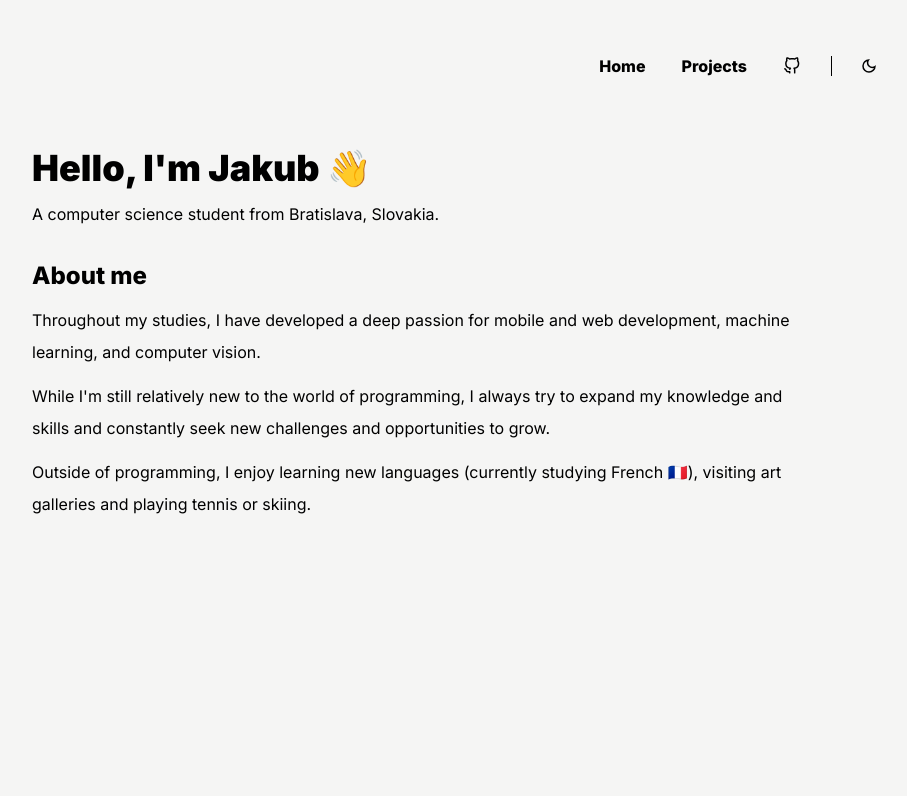
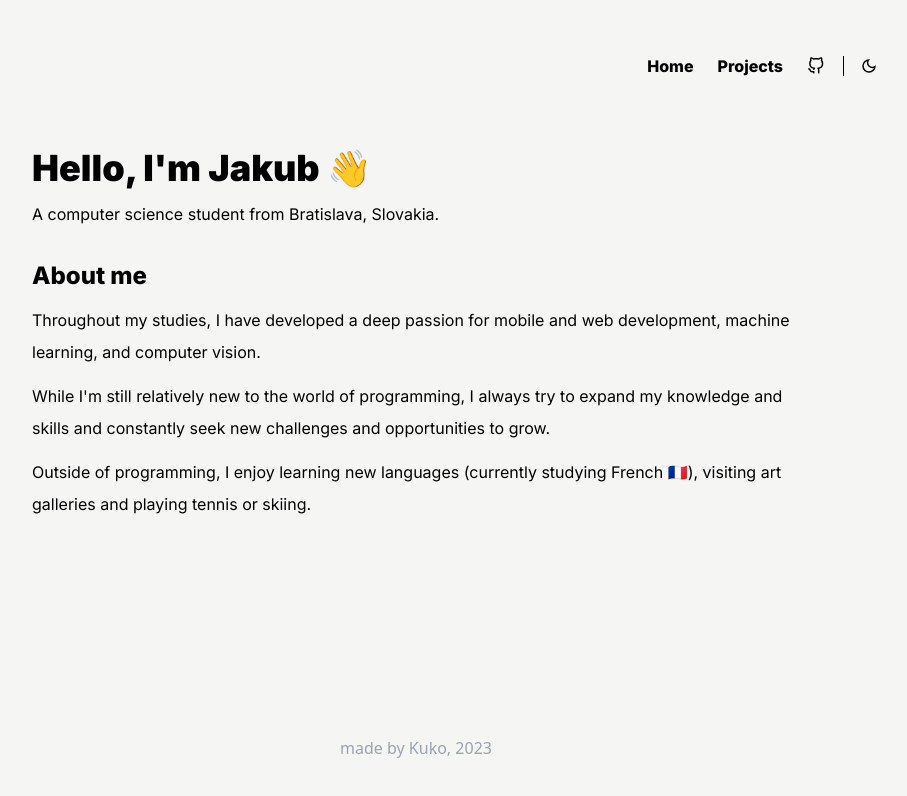
Before and after one commit to kuko6/personal-website, a SvelteKit app: page / in a window 1280 px wide. Shown: the top 796 px of the page, without its empty margins (224-1131 px from the left). Built offline with nearby package versions, Linux system fonts and the light colour scheme.

Commit message:
refactoring, added footer

```diff
--- a/package.json
+++ b/package.json
@@ -13,6 +13,7 @@
 		"autoprefixer": "^10.4.14",
 		"postcss": "^8.4.27",
 		"svelte": "^4.0.5",
+		"svelte-confetti": "^1.2.4",
 		"tailwindcss": "^3.3.3",
 		"vite": "^4.4.2"
 	},
--- a/src/app.css
+++ b/src/app.css
@@ -3,6 +3,13 @@
 @tailwind base;
 @tailwind components;
 @tailwind utilities;
+
+
+:global(body) {
+    margin: 0;
+    padding: 0;
+    height: 100%;
+  }
 
 
 body {
--- a/src/components/LightModeButton.svelte
+++ b/src/components/LightModeButton.svelte
@@ -6,7 +6,7 @@
   }
 </script>
 
-<button class="button p-2 hover:bg-amber-200 hover:text-black rounded-md"
+<button class="button p-2 hover:bg-orange-200 hover:text-black rounded-md"
   on:click={toggleDarkMode}
   alt={"switch to light mode"}
 >
--- a/src/components/NavIcon.svelte
+++ b/src/components/NavIcon.svelte
@@ -3,6 +3,9 @@
   export let alt;
 </script>
 
-<a alt={alt} class="p-2 hover:bg-slate-200 dark:hover:bg-slate-600 dark:text-white rounded-md" href={path}>
+<a class="p-2 hover:bg-slate-200 dark:hover:bg-slate-600 dark:text-white rounded-md"
+  alt={alt}
+  href={path}
+>
   <slot />
 </a>
--- a/src/components/Navigation.svelte
+++ b/src/components/Navigation.svelte
@@ -7,10 +7,10 @@
 </script>
 
 <nav class="mx-40 pr-2.5 pt-12 dark:text-white">
-  <div class="flex flex-row justify-end content-center text-base gap-5 font-inter font-bold">
+  <div class="flex flex-row justify-end content-center text-base gap-2 font-inter font-bold">
     <NavLink label={"Home"} path={"/"} />
     <NavLink label={"Projects"} path={"/projects"} />
-    <!-- <NavLink label={"Blog"} path={"/blog"} /> -->
+   <!--  <NavLink label={"Blog"} path={"/blog"} />  -->
     <NavIcon alt={"github logo"} path={"https://github.com/kuko6"}>
       <GithubLogo/>
     </NavIcon>
--- a/src/routes/+layout.svelte
+++ b/src/routes/+layout.svelte
@@ -1,18 +1,50 @@
 <script>
   import "../app.css";
   import Navigation from "../components/Navigation.svelte";
+  import { Confetti } from "svelte-confetti";
+
+  let easterEgg = false;
+  function foundEasterEgg() {
+    easterEgg = !easterEgg;
+  }
 </script>
 
 <header>
   <Navigation />
 </header>
 
-<slot />
+<main class="flex-1 h-full">
+  {#if easterEgg}
+    <div class="confetti">
+      <Confetti x={[-5, 5]} y={[0, 0.1]} delay={[0, 10000]} duration=5000 amount=300 iterationCount=infinite fallDistance="100vh" />
+    </div>
+  {/if}
+  <slot />
+</main>
 
-<footer>
-  <div>
+<footer class="fixed bottom-0 w-full my-10">
+  <div class="flex items-center justify-center text-gray-400 dark:text-gray-500">
+    <p>
+      <a class="hover:underline underline-offset-2 decoration-blue-400"
+        href="https://github.com/kuko6/kuko">made by Kuko,
+      </a>
+      <span class="group" role="button" on:click={foundEasterEgg}>
+        2023
+      </span>
+    </p>
   </div>
 </footer>
 
-<!-- <style lang="postcss">
-</style> -->
+<style lang="postcss">
+  .confetti {
+    position: fixed;
+    top: -50px;
+    left: 0;
+    height: 100vh;
+    width: 100vw;
+    display: flex;
+    justify-content: center;
+    overflow: hidden;
+      pointer-events: none;
+    }
+</style>
```
Also changed, not shown: src/components/GithubLogo.svelte (+0 -1 lines), src/components/NavLink.svelte (+5 -2 lines), 1 other file (tests, documents, lock files or other folders).
